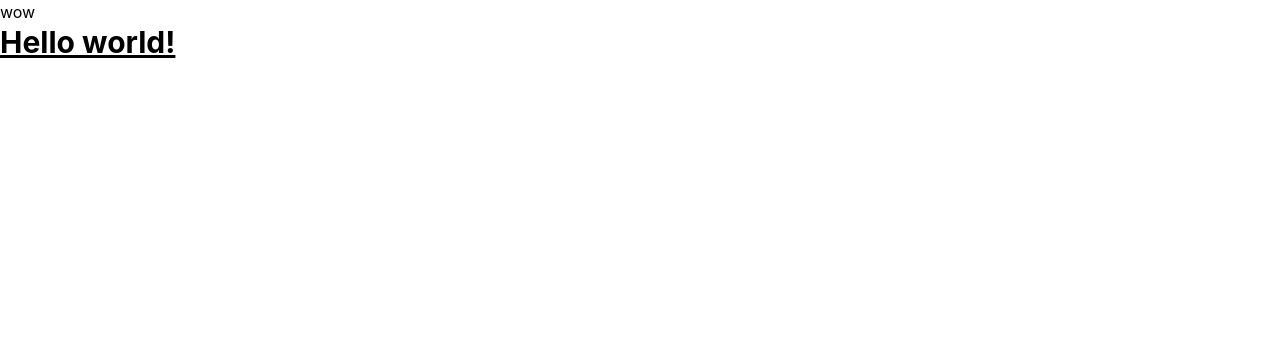
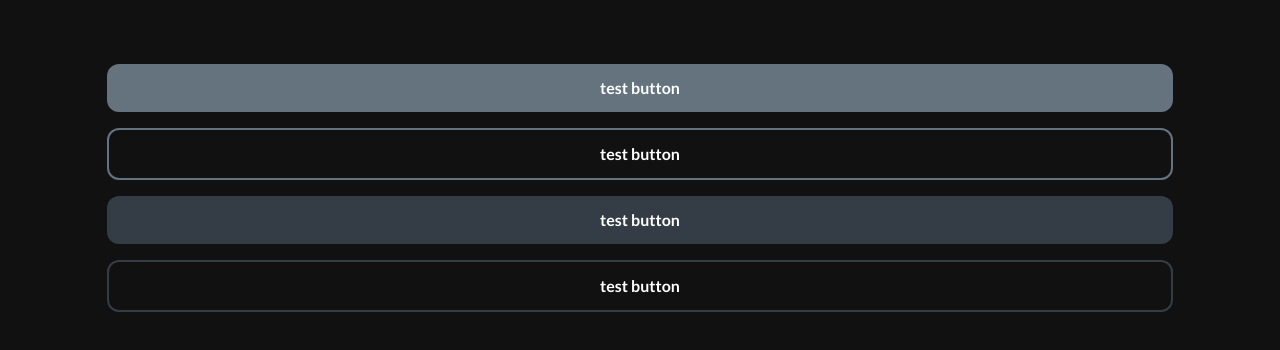
Before and after one commit to wouter173/coldplayxtra-setlist, a Next.js app: page / in a window 1280 px wide. Shown: the top 350 px of the page. Built offline with nearby package versions, Linux system fonts and the light colour scheme.

Commit message:
added button component

```diff
--- /dev/null
+++ b/src/components/Button.tsx
@@ -0,0 +1,25 @@
+import React, { PropsWithChildren } from 'react';
+
+type Props = {
+  outline?: boolean;
+  disabled?: boolean;
+};
+
+export default function Button(props: PropsWithChildren<Props>) {
+  let color = '';
+  if (props.outline) {
+    color += 'border border-2 ';
+    color += props.disabled ? 'border-accent-disabled' : 'border-accent-main active:border-accent-active';
+  } else {
+    color = props.disabled ? 'bg-accent-disabled' : 'bg-accent-main active:bg-accent-active';
+  }
+
+  return (
+    <button
+      disabled={props.disabled}
+      className={`${color} my-4 block w-full select-none rounded-xl p-3 font-body font-extrabold text-white transition-colors`}
+    >
+      {props.children}
+    </button>
+  );
+}
--- a/src/pages/index.tsx
+++ b/src/pages/index.tsx
@@ -1,10 +1,17 @@
-import type { NextPage } from "next";
+import type { NextPage } from 'next';
+import Button from '../components/button';
 
 const Home: NextPage = () => {
   return (
-    <div>
-      <p>wow</p>
-      <h1 className="text-3xl font-bold underline"> Hello world! </h1>
+    <div className="h-screen w-screen bg-background-main">
+      <div className="mx-auto w-10/12 py-12">
+        <Button>test button</Button>
+        <Button outline>test button</Button>
+        <Button disabled>test button</Button>
+        <Button outline disabled>
+          test button
+        </Button>
+      </div>
     </div>
   );
 };
```
Also changed, not shown: 1 other file (tests, documents, lock files or other folders).
